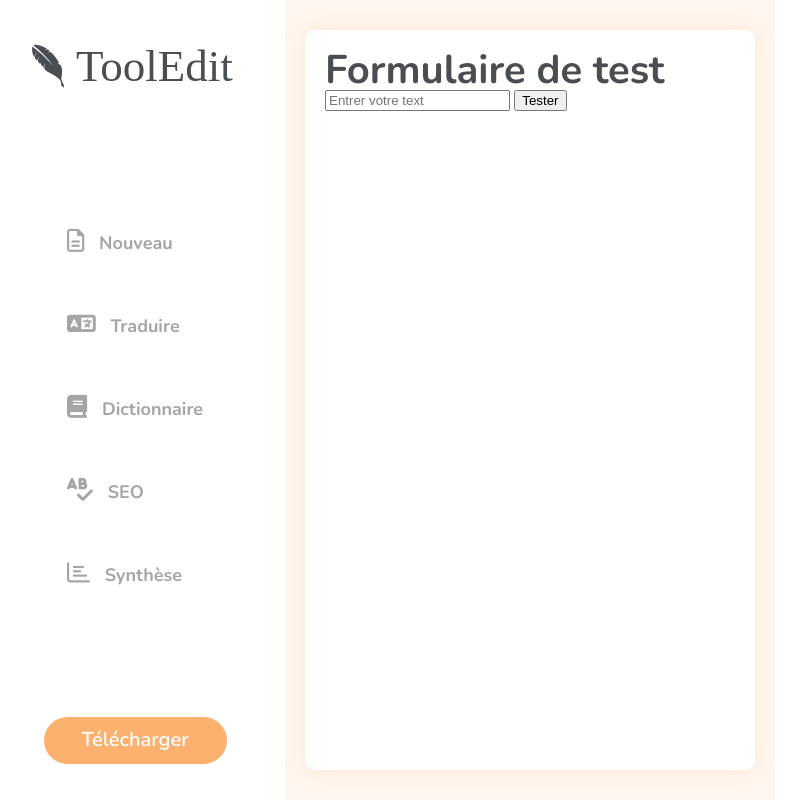
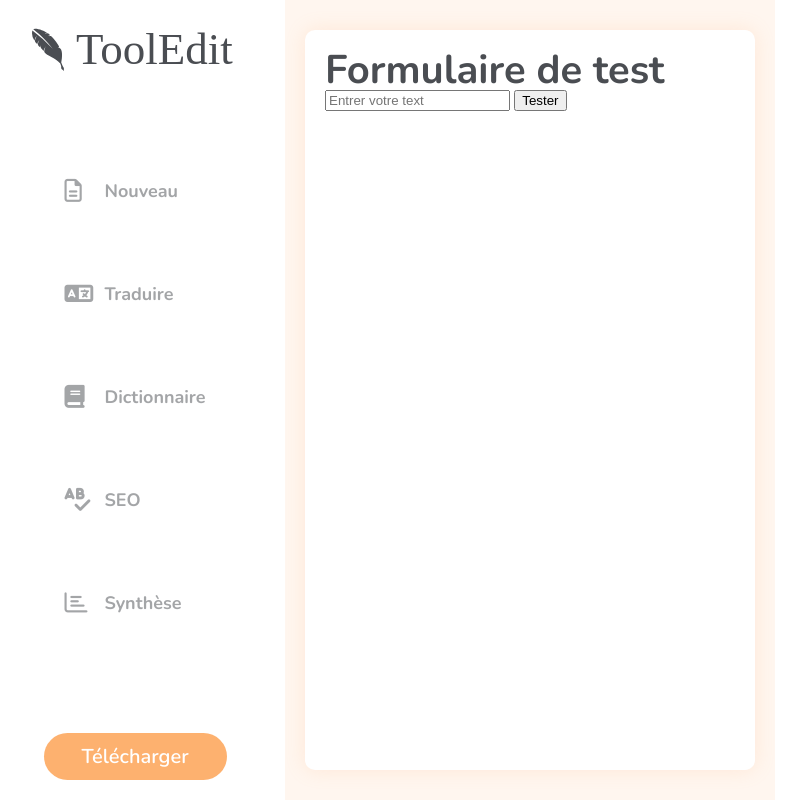
Before and after one commit to lepetitom/ToolEdit, a PHP site: page / in a window 1280 px wide. Shown: the whole page, without its empty margins (15-821 px from the left). Run offline with PHP 8.4, Linux system fonts and the light colour scheme; some libraries are stand-ins or nearby versions.

Commit message:
header ajust

```diff
--- a/assets/scss/components/_header.scss
+++ b/assets/scss/components/_header.scss
@@ -18,11 +18,29 @@
     font-size: 18px;
     font-weight: 700;
     color: $gris;
-    opacity: 50%;
-    margin-bottom: 60px;
+    margin-bottom: 80px;
+    display: flex;
+    align-items: center;
+
 }
 
 .fa, .fab, .fad, .fal, .far, .fas{
-margin-right: 10px;
 font-size: 23px;
 }
+
+.picto{
+    width: 40px;
+}
+
+li a{
+    text-decoration: none;
+    color: $gris;
+    display: flex;
+    align-items: center;
+    opacity: 50%;
+}
+
+a:hover {
+    color:$orangePrincipal;
+    opacity: 100%;
+}
--- a/header.php
+++ b/header.php
@@ -15,12 +15,49 @@
     </div>
     <nav>
         <ul>
-            <li><i class="far fa-file-alt"></i> Nouveau</li>
-            <li><i class="fas fa-language"></i> Traduire</li>
-            <li><i class="fas fa-book"></i> Dictionnaire</li>
-            <li><i class="fas fa-spell-check"></i> SEO</li>
-            <li><i class="far fa-chart-bar"></i> Synthèse</li>
+            <li>
+                <a href="#">
+                <div class="picto">
+                    <i class="far fa-file-alt"></i>
+                </div>
+                Nouveau</a>
+            </li>
+
+
+            <li>
+                <a href="#">
+                <div class="picto">
+                <i class="fas fa-language"></i>
+                </div>
+                Traduire</a>
+            </li>
+
+            <li>
+                <a href="#">
+                <div class="picto">
+                <i class="fas fa-book"></i>
+                </div>
+                Dictionnaire</a>
+            </li>
+
+            <li>
+                <a href="#">
+                <div class="picto">
+                <i class="fas fa-spell-check"></i>
+                </div>
+                SEO</a>
+            </li>
+
+            <li>
+                <a href="#">
+                <div class="picto">
+                <i class="far fa-chart-bar"></i>
+                </div>
+                Synthèse</a>
+            </li>
+
         </ul>
     </nav>
+
     <a href="#"class="download btn">Télécharger</a>
 </header>
--- a/style.css
+++ b/style.css
@@ -121,12 +121,26 @@
   font-size: 18px;
   font-weight: 700;
   color: #4A4D52;
-  opacity: 50%;
-  margin-bottom: 60px; }
+  margin-bottom: 80px;
+  display: flex;
+  align-items: center; }
 
 .fa, .fab, .fad, .fal, .far, .fas {
-  margin-right: 10px;
   font-size: 23px; }
+
+.picto {
+  width: 40px; }
+
+li a {
+  text-decoration: none;
+  color: #4A4D52;
+  display: flex;
+  align-items: center;
+  opacity: 50%; }
+
+a:hover {
+  color: #FDB16F;
+  opacity: 100%; }
 
 .editor {
   width: 100%;
```
